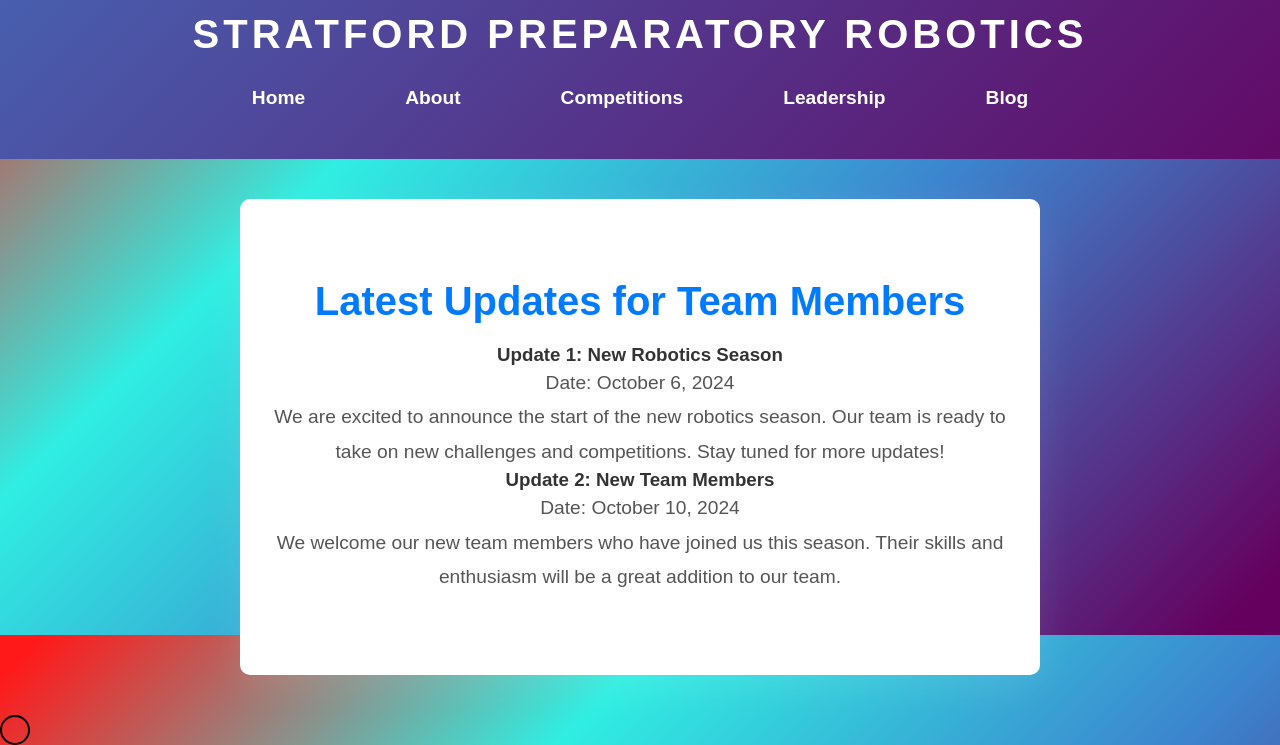
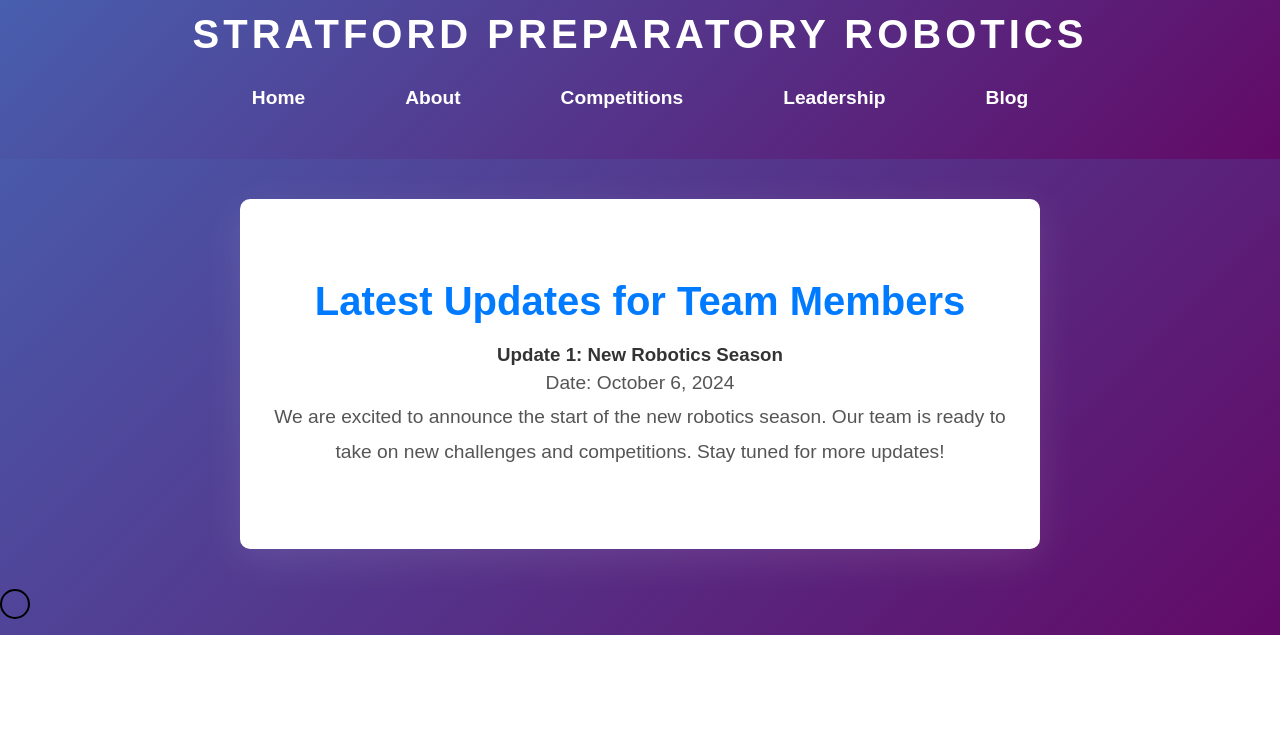
Before and after one commit to ftc21781/ftc21781.github.io, a plain HTML site: page updates.html in a window 1280 px wide. Shown: the part 165-910 px from the top of the page. After the commit the page ends 800 px from the top, so only its background shows below. Drawn offline with Linux system fonts and the light colour scheme.

Commit message:
idrk tbh

```diff
--- a/updates.html
+++ b/updates.html
@@ -30,11 +30,6 @@
             <p>Date: October 6, 2024</p>
             <p>We are excited to announce the start of the new robotics season. Our team is ready to take on new challenges and competitions. Stay tuned for more updates!</p>
         </article>
-        <article>
-            <h3>Update 2: New Team Members</h3>
-            <p>Date: October 10, 2024</p>
-            <p>We welcome our new team members who have joined us this season. Their skills and enthusiasm will be a great addition to our team.</p>
-        </article>
         <!-- Add more updates as needed -->
     </section>
 </main>
```
